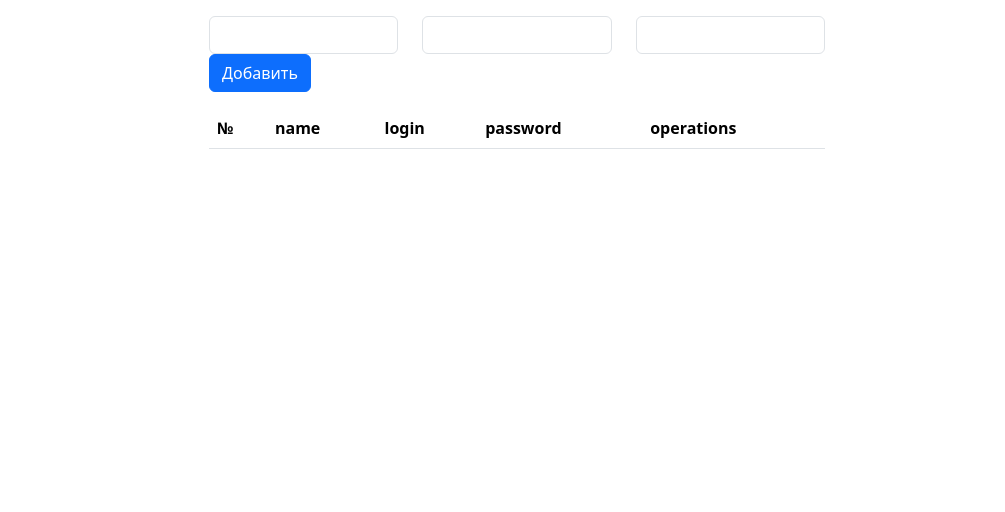
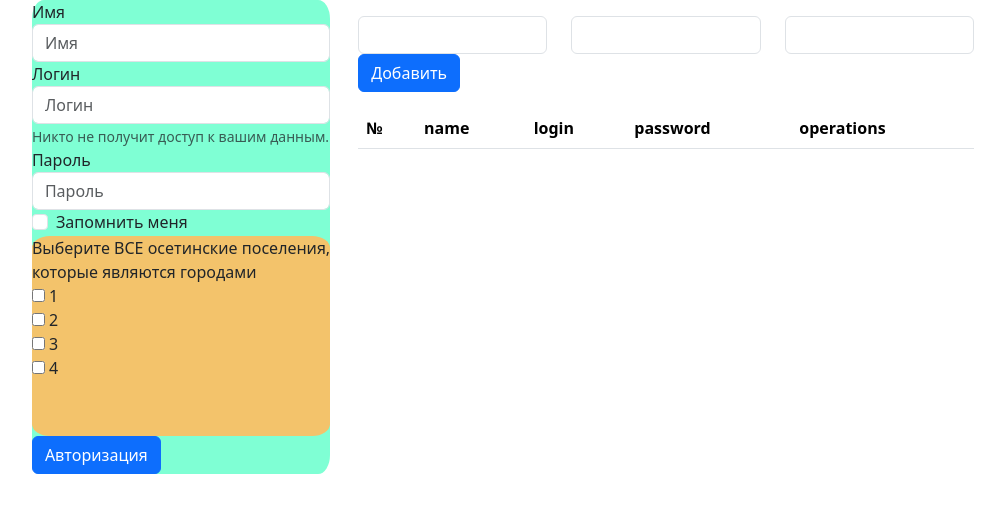
Before and after one commit to KasumyanRafael/tabledata, a website: page index.html in a window 1280 px wide. Shown: the whole page, without its empty margins (123-1128 px from the left). Drawn offline with nearby package versions, Linux system fonts and the light colour scheme; no server answers.

Commit message:
Настроил интерфейс

```diff
--- a/index.html
+++ b/index.html
@@ -6,10 +6,49 @@
     <meta http-equiv="X-UA-Compatible" content="IE=edge">
     <meta name="viewport" content="width=device-width, initial-scale=1.0">
     <title>Управление пользователями</title>
+    <link rel="stylesheet"href="style.css">
     <link href="https://cdn.jsdelivr.net/npm/bootstrap@5.3.0-alpha1/dist/css/bootstrap.min.css" rel="stylesheet" integrity="sha384-GLhlTQ8iRABdZLl6O3oVMWSktQOp6b7In1Zl3/Jr59b6EGGoI1aFkw7cmDA6j6gD" crossorigin="anonymous">
 </head>
 
 <body class="d-flex justify-content-center">
+    <div class="frm">
+        <form>
+            <div class="form-group">
+              <label for="exampleInputEmail1">Имя</label>
+              <input type="text" class="form-control" id="exampleInputEmail1" aria-describedby="emailHelp" placeholder="Имя">
+            </div>
+            <div class="form-group">
+                <label for="exampleInputEmail1">Логин</label>
+                <input type="text" class="form-control" id="exampleInputEmail1" aria-describedby="emailHelp" placeholder="Логин">
+                <small id="emailHelp" class="form-text text-muted">Никто не получит доступ к вашим данным.</small>
+              </div>
+            <div class="form-group">
+              <label for="exampleInputPassword1">Пароль</label>
+              <input type="password" class="form-control" id="exampleInputPassword1" placeholder="Пароль">
+            </div>
+            <div class="form-check">
+              <input type="checkbox" class="form-check-input" id="exampleCheck1">
+              <label class="form-check-label" for="exampleCheck1">Запомнить меня</label>
+            </div>
+            <div class="captcha">
+                <div>Выберите ВСЕ осетинские поселения,</div>
+                <div>которые являются городами</div>
+                <div></div>
+                <input type="checkbox"id="first">
+                <label for="first">1</label>
+                <br>
+                <input type="checkbox"id="second">
+                <label for="second">2</label>
+                <br>
+                <input type="checkbox"id="third">
+                <label for="third">3</label>
+                <br>
+                <input type="checkbox"id="final">
+                <label for="final">4</label>
+            </div>
+            <button type="submit" class="btn btn-primary">Авторизация</button>
+        </form>
+    </div>
     <main class="container m-3 w-50">
         <div class="row mb-3">
             <div class="col-4">
--- a/index.js
+++ b/index.js
@@ -47,7 +47,7 @@ getUsers(url)
 const addButton = document.querySelector(".addUser")
 addButton.addEventListener("click", (evt) => {
     evt.preventDefault();
-    const name = document.querySelector("#userLogin").value
+    const name = document.querySelector("#userName").value
     const login = document.querySelector("#userLogin").value
     const pass=document.querySelector("#userPassword").value
 
--- /dev/null
+++ b/style.css
@@ -0,0 +1,9 @@
+.frm{
+    background-color: aquamarine;
+    border-radius: 4%;
+}
+.captcha{
+    background-color: rgb(243, 195, 107);
+    height:200px;
+    border-radius: 6%;
+}
```
